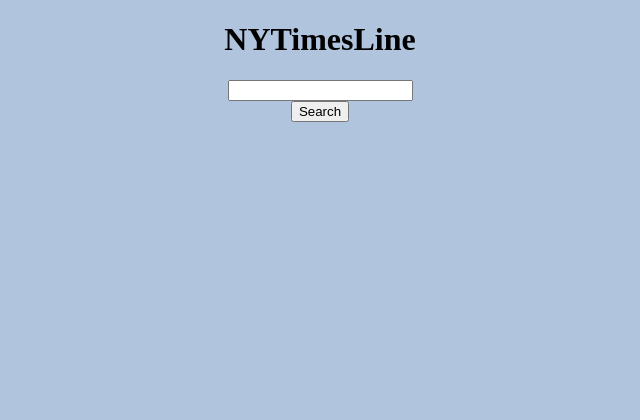
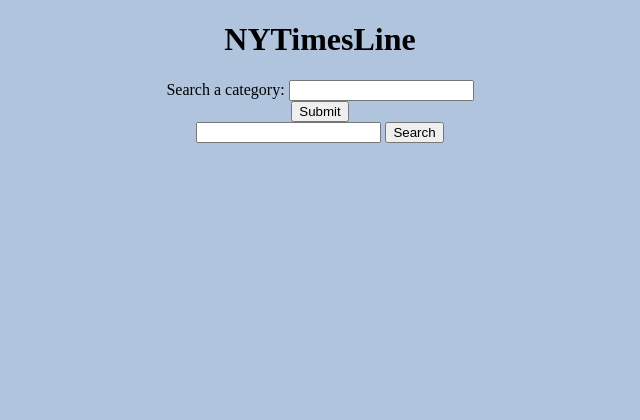
Before and after one commit to csherland/HackNY-NYTimesLine, a Django app: page / in a window 1280 px wide. Shown: the top 420 px of the page, without its empty margins (320-960 px from the left). Run offline with Django 3.2, Linux system fonts and the light colour scheme; parts of the project's set-up code (start-up, migrations or seed data) failed here and were passed over.

Commit message:
Changing form for timeline request

```diff
--- a/nytimesline/nytimesline/static/css/base.css
+++ b/nytimesline/nytimesline/static/css/base.css
@@ -10,7 +10,3 @@
 .searchBox {
 	text-align: center;
 }
-
-.buttonHolder {
-	text-align: center;
-}
--- a/nytimesline/nytimesline/templates/base.html
+++ b/nytimesline/nytimesline/templates/base.html
@@ -14,11 +14,12 @@
 		<h1 align="center">NYTimesLine</h1>
 
 		<div class="searchBox">
+			<form action="/getTimeline" method="get">
+  				Search a category: <input type="text" name="searchQuery"><br>
+  				<input type="submit" value="Submit">
+			</form>
 			<input id="searchTimeline" type="search" />
-		</div>
-
-		<div class="buttonHolder">
-  			<input value="Search" title="Search" type="submit" id="btn_s">
+			<input value="Search" title="Search" type="submit" id="btn_s">
 		</div>
 
 		<div class="content">
```
